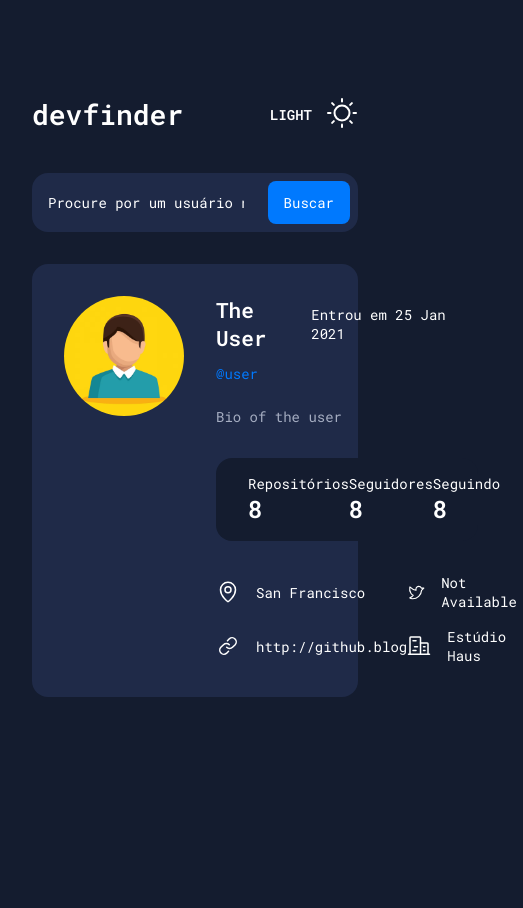
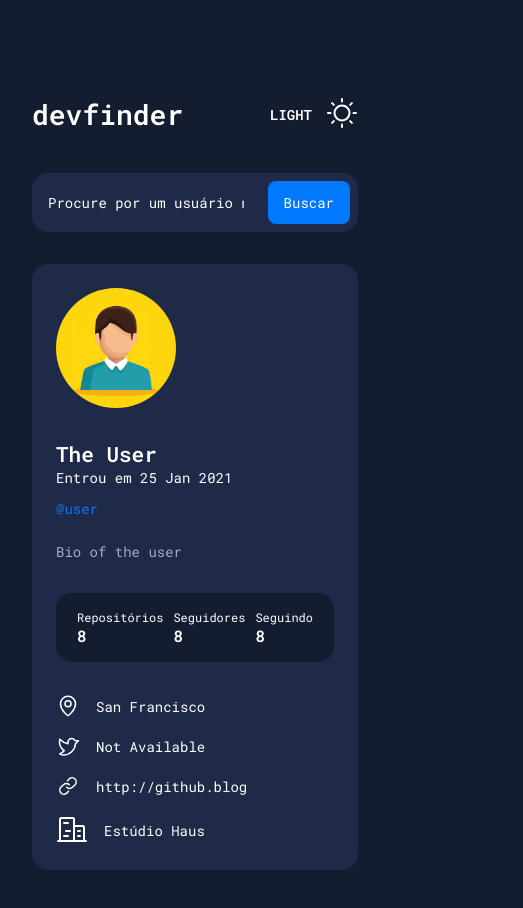
Before and after one commit to Anna-Luiza-Gusmao/devfinder, a React (Vite) app: page / in a window 390 px wide. Shown: the top 908 px of the page, 523 px wide, since content can reach past the window. Before the commit the page ends 844 px from the top, so only its background shows below. Built offline with nearby package versions, Linux system fonts and the light colour scheme.

Commit message:
responsive: Users

```diff
--- a/src/components/Users/styles.ts
+++ b/src/components/Users/styles.ts
@@ -15,6 +15,20 @@ export const UsersContainer = styled.div`
         width: 7.5rem;
         height: 7.5rem;
     }
+
+    @media (min-width: 768px) and (max-width: 1024px){
+        gap: 1.5rem;
+        padding: 1.5rem;
+
+        img {
+            width: 7rem;
+            height: 7rem;
+        }
+    }
+    @media (max-width: 767px){
+        flex-direction: column;
+        padding: 1.5rem;
+    }
 `
 
 export const UsersData = styled.section`
@@ -26,6 +40,13 @@ export const UsersData = styled.section`
         display: flex;
         align-items: center;
         justify-content: space-between;
+    }
+
+    @media (max-width: 480px) {
+        div {
+            flex-direction: column;
+            align-items: flex-start;
+        }
     }
 `
 
@@ -55,7 +76,22 @@ export const ProfileNumbersContainer = styled.section`
     }
 
     strong {
-            font-size: 1.5rem;
+        font-size: 1.5rem;
+    }
+
+    @media (min-width: 768px) and (max-width: 1024px){
+        padding: 1rem;
+    }
+    @media (min-width: 481px) and (max-width: 767px){
+        padding: 1rem;
+    }
+    @media (max-width: 480px) {
+        font-size: 0.75rem;
+        padding: 1rem;
+
+        strong {
+            font-size: 1rem;
+        }
     }
 `
 
@@ -70,4 +106,8 @@ export const IconsContainer = styled.section`
         align-items: center;
         gap: 1rem;
     }
+
+    @media (max-width: 767px){
+        grid-template-columns: 1fr;
+    }
 `
```
